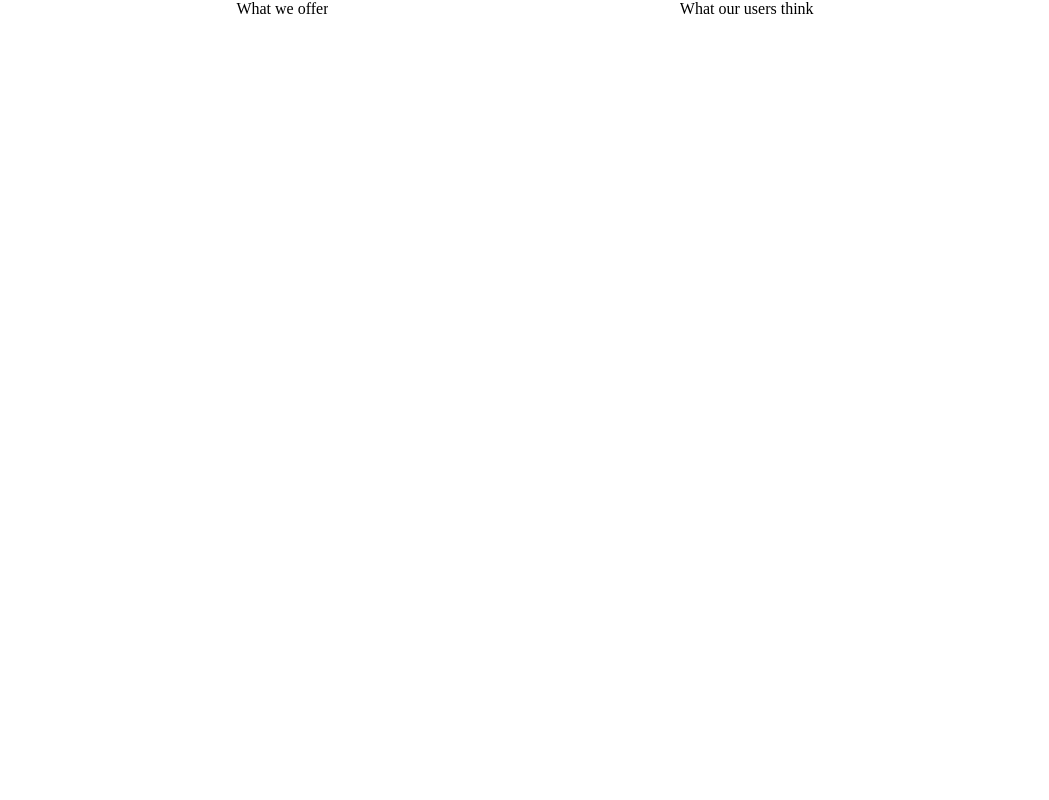
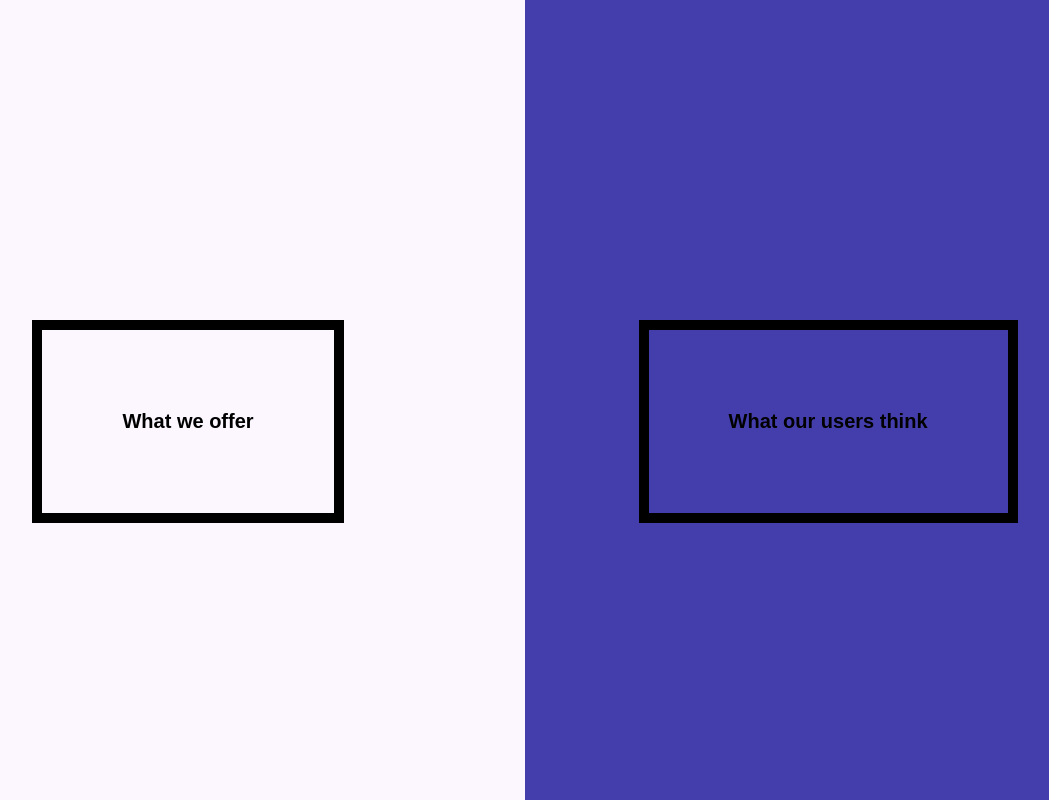
Before and after one commit to mpatel18/Builder-Service-Site, a Vue app in the folder site/: page /service in a window 1280 px wide. Shown: the whole page, without its empty margins (115-1164 px from the left). Built offline with nearby package versions, Linux system fonts and the light colour scheme.

Commit message:
update service page

```diff
--- a/site/src/components/Splitscreen.vue
+++ b/site/src/components/Splitscreen.vue
@@ -1,10 +1,10 @@
 <template>
   <div class="split-screen">
       <div class="side1">
-          What we offer
+          <button>What we offer</button>
       </div>
       <div class="side2">
-          What our users think
+          <button>What our users think</button>
       </div>
   </div>
 </template>
@@ -24,6 +24,28 @@ export default {
 <style lang="scss" scoped>
     .split-screen {
         display: flex;
-        justify-content: space-evenly;
+        justify-content: space-around;
+        height: 100vh;
+        background: linear-gradient(90deg, #FCF7FF 50%, #443EAD 50%);
+    }
+
+    .side1, .side2 {
+        position: relative;
+        text-align: center;
+        top: 40%;
+
+        button {
+            background: transparent;
+            border-color: black;
+            color: black;
+            font-weight: 600;
+            font-size: 20px;
+            box-shadow: none;
+            border-width: 10px 10px 10px 10px;
+            border-style: solid;
+            outline: none;
+            padding: 4em;
+            cursor: pointer;
+        }
     }
 </style>
```
